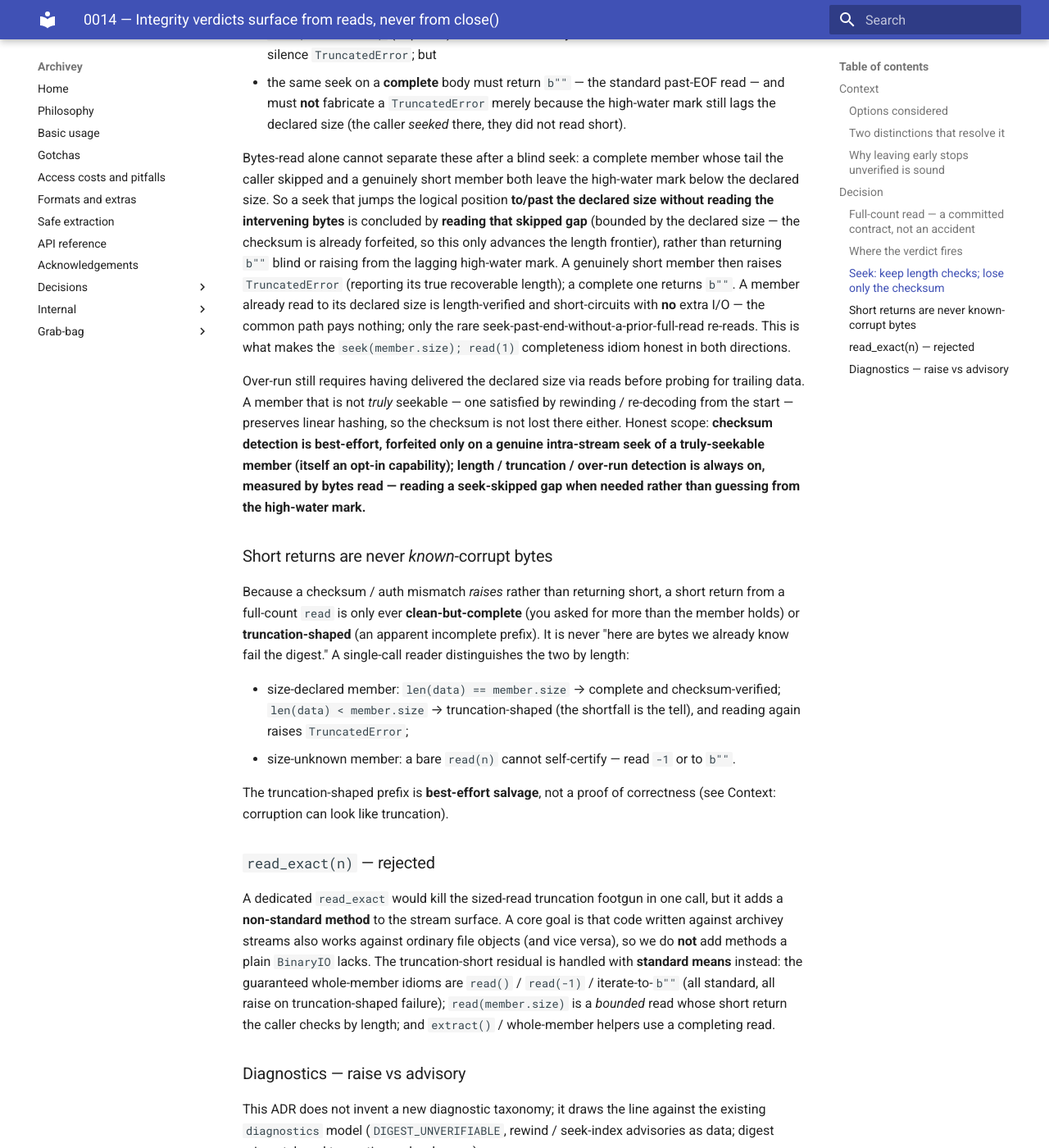
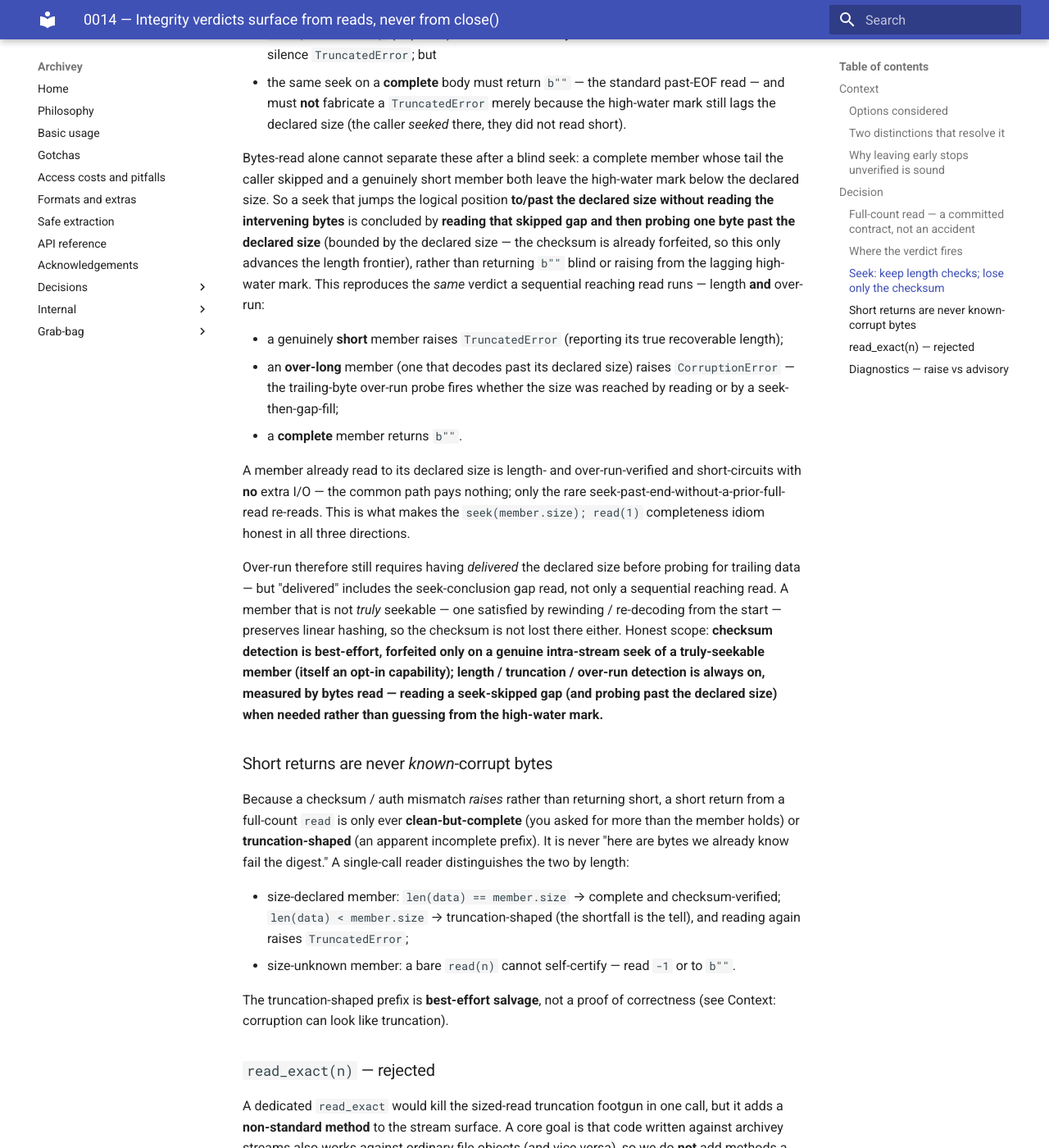
Before and after one commit to davitf/archivey-2, an MkDocs documentation site: the page built from docs/decisions/0014-integrity-verdicts-from-reads-not-close.md, in a window 1280 px wide and 1400 px high, scrolled down 5328 px. Shown: the whole window at 82% size. Built offline with MkDocs 1.6.1 and Material for MkDocs 9.7.7, drawn with Linux system fonts in a browser that asks for light colours; some of the changed text lies outside the part shown.

Commit message:
ADR 0014: seek-conclusion catches over-run, not just truncation
The seek section specified the short (truncation) and complete cases but not the
over-long one, so the contract read as if reaching the declared size via a seek
only checked for truncation. Reaching the declared size is a verifying event for
over-run too: the seek-conclusion gap read is followed by the same one-byte
probe past the declared size a sequential reaching read runs, so an over-long
member raises CorruptionError rather than returning a silent b"". Clarify that
"delivered the declared size" includes the gap read, and make the honest-scope
wording cover the over-run probe.

Co-Authored-By: Claude Opus 4.8 <noreply@anthropic.com>
Claude-Session: https://claude.ai/code/session_016BMDoNJa5fWE3rTLuXnQ3W

```diff
--- a/docs/decisions/0014-integrity-verdicts-from-reads-not-close.md
+++ b/docs/decisions/0014-integrity-verdicts-from-reads-not-close.md
@@ -231,23 +231,33 @@ Bytes-read alone cannot separate these after a blind seek: a complete member who
 tail the caller skipped and a genuinely short member both leave the high-water mark
 below the declared size. So a seek that jumps the logical position **to/past the
 declared size without reading the intervening bytes** is concluded by **reading that
-skipped gap** (bounded by the declared size — the checksum is already forfeited, so
-this only advances the length frontier), rather than returning `b""` blind or raising
-from the lagging high-water mark. A genuinely short member then raises
-`TruncatedError` (reporting its true recoverable length); a complete one returns
-`b""`. A member already read to its declared size is length-verified and
+skipped gap and then probing one byte past the declared size** (bounded by the declared
+size — the checksum is already forfeited, so this only advances the length frontier),
+rather than returning `b""` blind or raising from the lagging high-water mark. This
+reproduces the *same* verdict a sequential reaching read runs — length **and**
+over-run:
+
+- a genuinely **short** member raises `TruncatedError` (reporting its true recoverable
+  length);
+- an **over-long** member (one that decodes past its declared size) raises
+  `CorruptionError` — the trailing-byte over-run probe fires whether the size was
+  reached by reading or by a seek-then-gap-fill;
+- a **complete** member returns `b""`.
+
+A member already read to its declared size is length- and over-run-verified and
 short-circuits with **no** extra I/O — the common path pays nothing; only the rare
 seek-past-end-without-a-prior-full-read re-reads. This is what makes the
-`seek(member.size); read(1)` completeness idiom honest in both directions.
+`seek(member.size); read(1)` completeness idiom honest in all three directions.
 
-Over-run still requires having delivered the declared size via reads before probing
-for trailing data. A member that is not *truly* seekable — one satisfied by rewinding
-/ re-decoding from the start — preserves linear hashing, so the checksum is not lost
-there either. Honest scope: **checksum detection is best-effort, forfeited only on a
-genuine intra-stream seek of a truly-seekable member (itself an opt-in capability);
-length / truncation / over-run detection is always on, measured by bytes read —
-reading a seek-skipped gap when needed rather than guessing from the high-water
-mark.**
+Over-run therefore still requires having *delivered* the declared size before probing
+for trailing data — but "delivered" includes the seek-conclusion gap read, not only a
+sequential reaching read. A member that is not *truly* seekable — one satisfied by
+rewinding / re-decoding from the start — preserves linear hashing, so the checksum is
+not lost there either. Honest scope: **checksum detection is best-effort, forfeited
+only on a genuine intra-stream seek of a truly-seekable member (itself an opt-in
+capability); length / truncation / over-run detection is always on, measured by bytes
+read — reading a seek-skipped gap (and probing past the declared size) when needed
+rather than guessing from the high-water mark.**
 
 ### Short returns are never *known*-corrupt bytes
 
@@ -583,10 +593,12 @@ does neither.
   checksum verdict, it stays disabled for that handle. Length / over-run / truncation
   key off the **furthest position an actual read reached** (a read high-water mark),
   not seek-updated `tell` alone. When a seek jumps to/past the declared size without
-  reading the gap, concluding reads that gap (bounded by the declared size) to decide
-  completeness — so past-EOF `seek(declared_size)` neither silences truncation on a
-  short member nor fabricates it on a complete one (`seek(size); read(1)` returns
-  `b""`). A member already read to its declared size short-circuits with no extra I/O.
+  reading the gap, concluding reads that gap (bounded by the declared size) **and
+  probes one byte past the declared size** to decide completeness — so past-EOF
+  `seek(declared_size)` neither silences truncation (short → `TruncatedError`) or
+  over-run (long → `CorruptionError`) nor fabricates either on a complete one
+  (`seek(size); read(1)` returns `b""`). A member already read to its declared size
+  short-circuits with no extra I/O.
 - **Full-count coalescing.** Bounded `read(n)` on the verifier/wrapper uses
   `streamtools.read_full_count` (stop on short) so deferred decompressor truncation
   stays on the next empty `read`. Do not use `read_exact` here. Opaque accelerator
```
